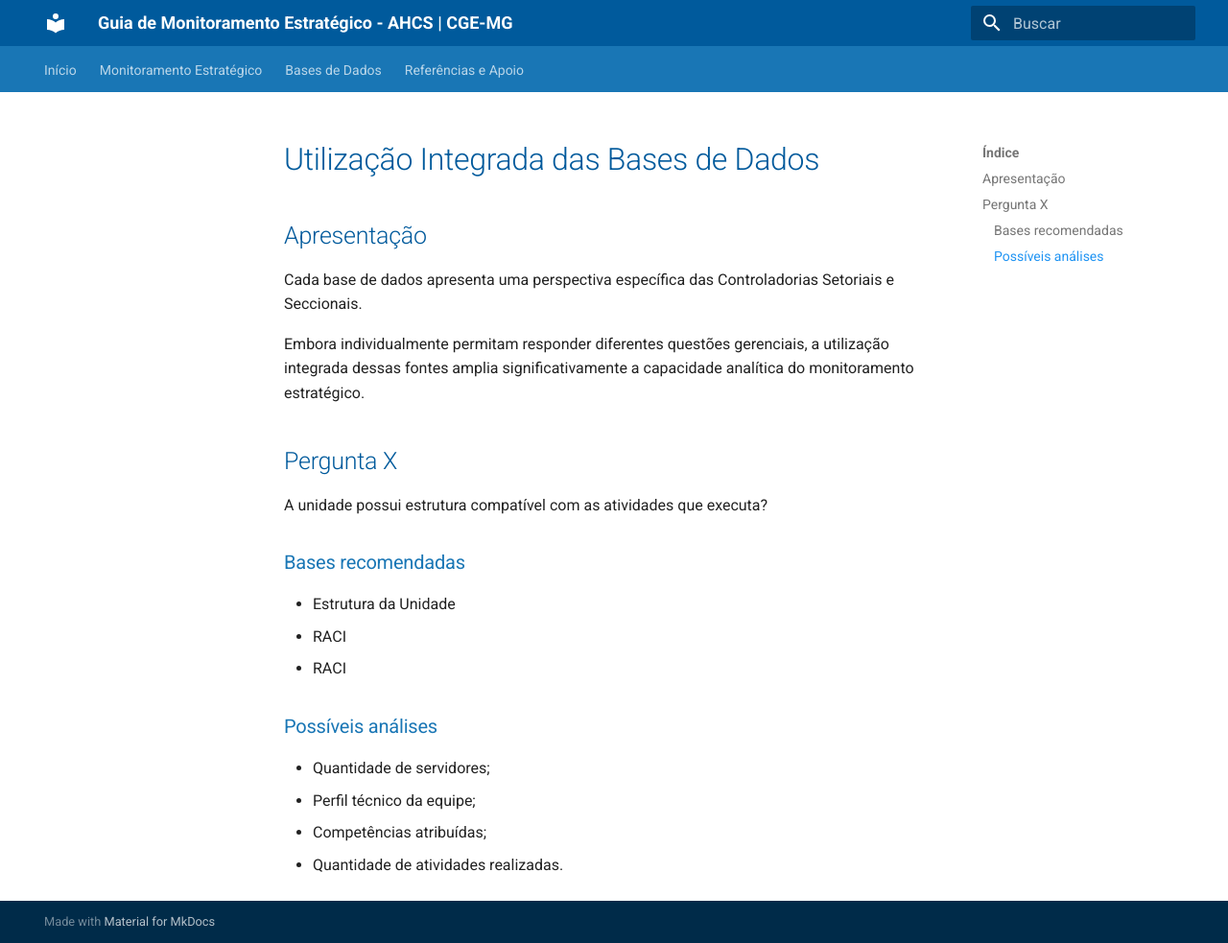
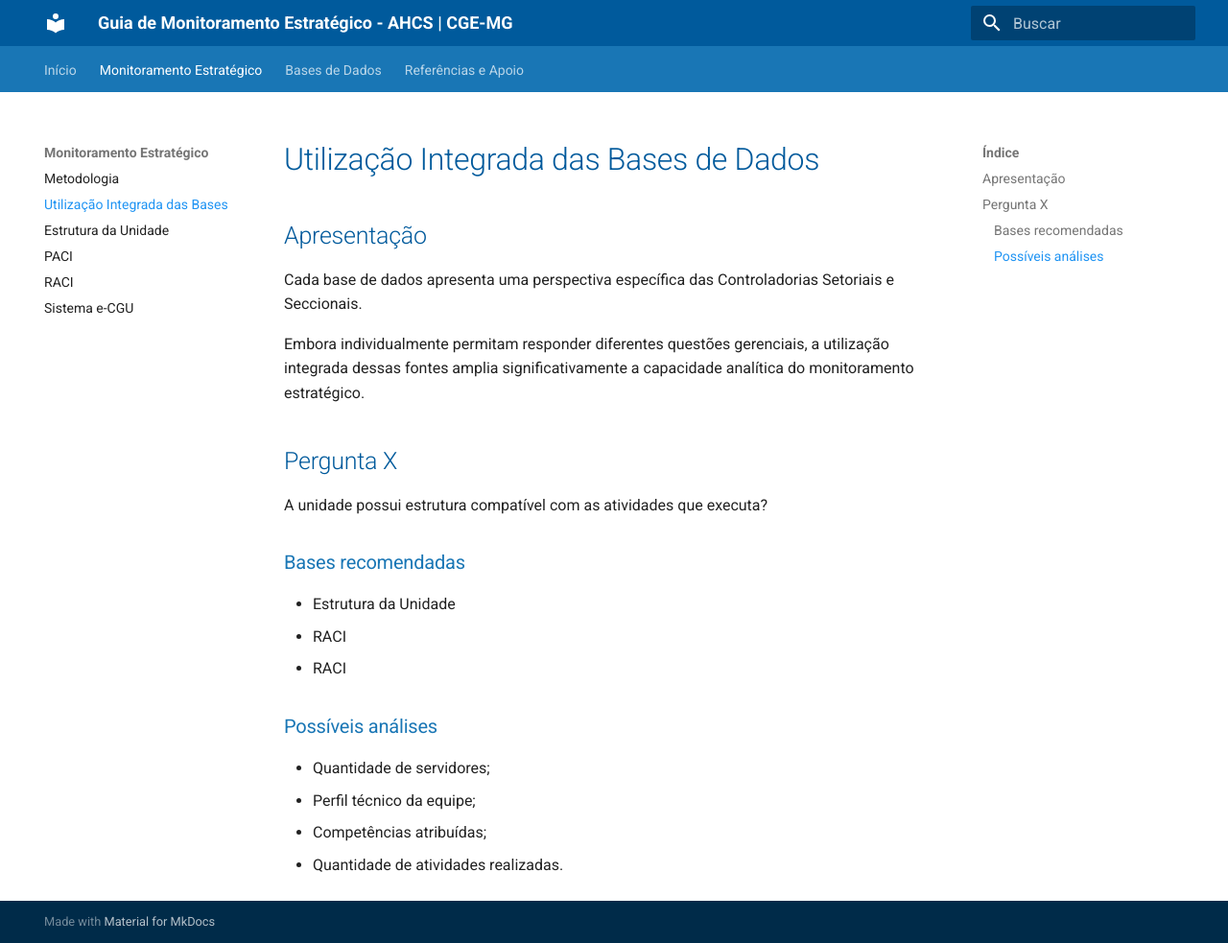
Before and after one commit to CGEMG-AHCS/guia-monitoramento-estrategico, an MkDocs documentation site: the page built from docs/monitoramento/analises-integradas.md, in a window 1280 px wide and 983 px high. Shown: the whole window at 96% size. Built offline with MkDocs 1.6.1 and Material for MkDocs 9.7.7, drawn with Linux system fonts in a browser that asks for light colours.

Commit message:
Update mkdocs.yml

```diff
--- a/mkdocs.yml
+++ b/mkdocs.yml
@@ -28,14 +28,15 @@ nav:
 
   - Monitoramento Estratégico:
       - Metodologia: monitoramento/metodologia.md
-      - Estrutura da unidade: monitoramento/estrutura-rh.md
+      - Utilização Integrada das Bases: monitoramento/analises-integradas.md
+      - Estrutura da Unidade: monitoramento/estrutura-rh.md
       - PACI: monitoramento/paci.md
       - RACI: monitoramento/raci.md
       - Sistema e-CGU: monitoramento/sistema e-cgu.md
 
   - Bases de Dados:
       - Visão Geral: bases-dados/index.md
-      - Estrutura de Recursos Humanos: bases-dados/estrutura-rh.md
+      - Estrutura da Unidade: bases-dados/estrutura-rh.md
       - PACI: bases-dados/paci.md
       - RACI: bases-dados/raci.md
 
```
